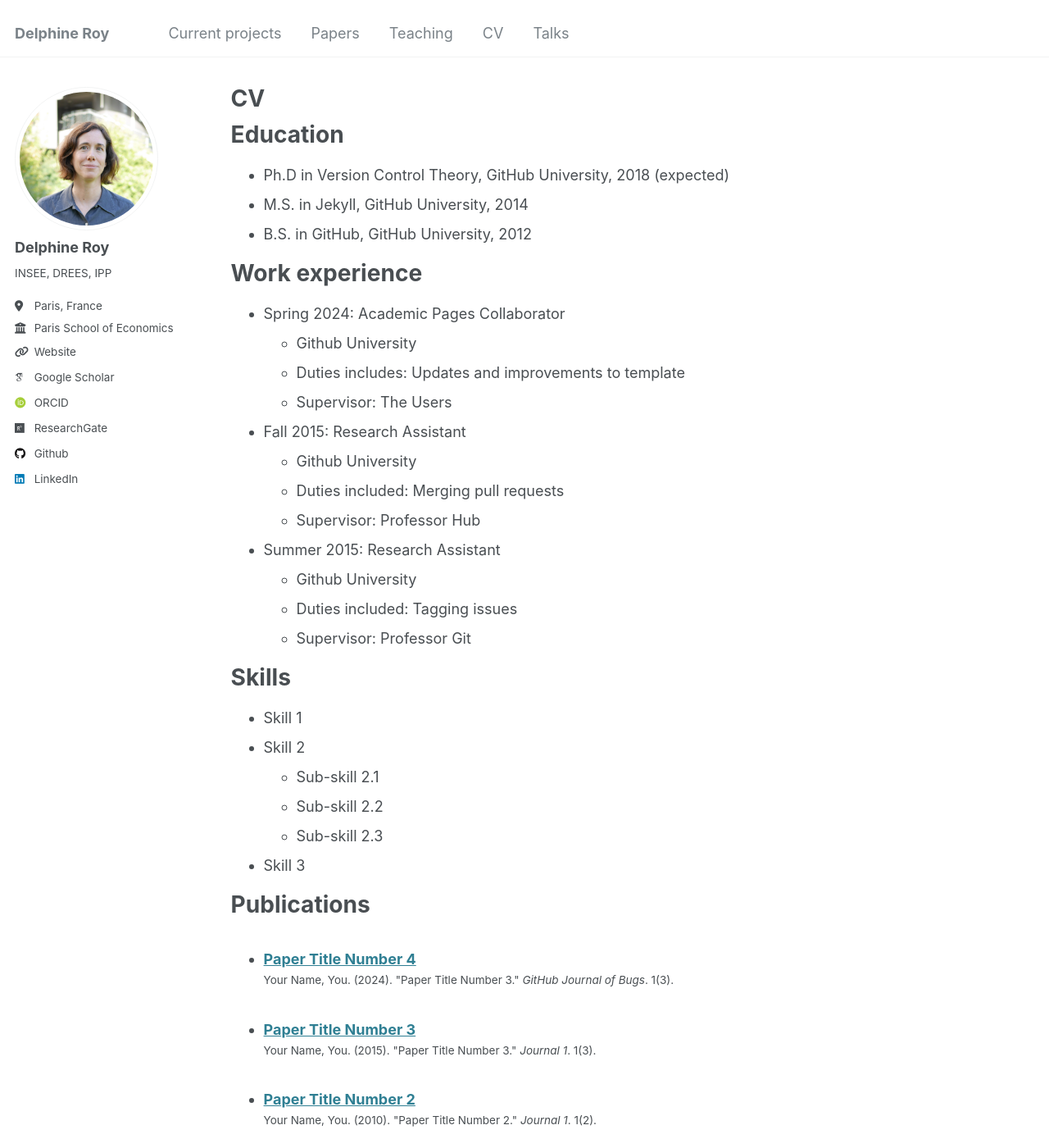
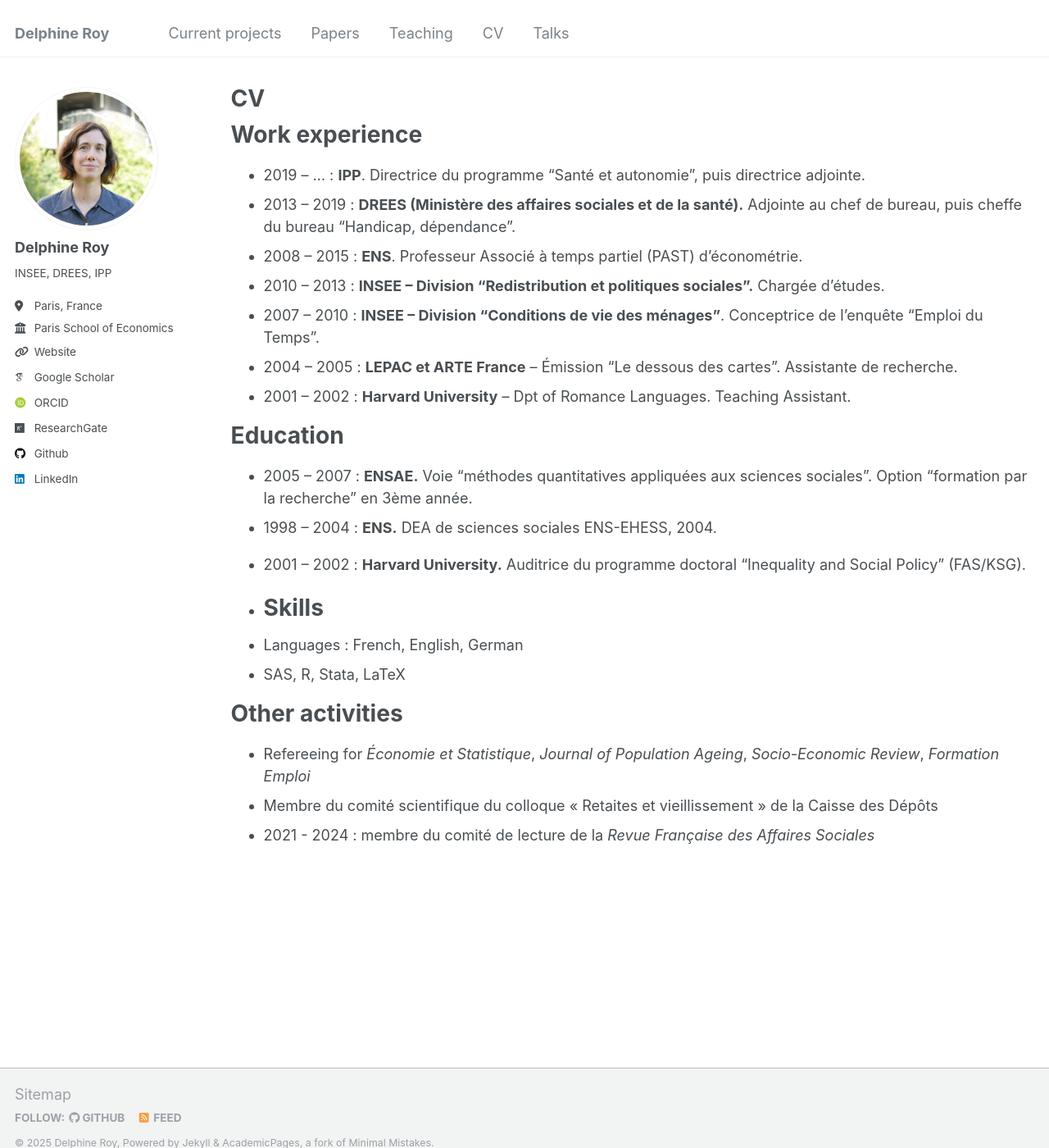
Before and after one commit to DelphineRoy/delphineroy.github.io, a Jekyll site: the page built from _pages/cv.md, in a window 1280 px wide and 1400 px high. Shown: the whole window at 82% size. Built offline with Jekyll 4.4.1, drawn with Linux system fonts in a browser that asks for light colours; some web fonts are replaced; some of the changed text lies outside the part shown.

Commit message:
crée CV

```diff
--- a/_pages/cv.md
+++ b/_pages/cv.md
@@ -9,56 +9,32 @@ redirect_from:
 
 {% include base_path %}
 
+Work experience
+======
+
+* 2019 – …     : **IPP**. Directrice du programme “Santé et autonomie”, puis directrice adjointe.
+* 2013 – 2019  : **DREES (Ministère des affaires sociales et de la santé).** Adjointe au chef de bureau, puis cheffe du bureau “Handicap, dépendance”.
+* 2008 – 2015  : **ENS**. Professeur Associé à temps partiel (PAST) d’économétrie.
+* 2010 – 2013  : **INSEE – Division “Redistribution et politiques sociales”.** Chargée d’études.
+* 2007 – 2010 : **INSEE – Division “Conditions de vie des ménages”**. Conceptrice de l’enquête “Emploi du Temps”.
+* 2004 – 2005  : **LEPAC et ARTE France** – Émission “Le dessous des cartes”. Assistante de recherche.
+* 2001 – 2002  : **Harvard University** – Dpt of Romance Languages. Teaching Assistant.
+
 Education
 ======
-* Ph.D in Version Control Theory, GitHub University, 2018 (expected)
-* M.S. in Jekyll, GitHub University, 2014
-* B.S. in GitHub, GitHub University, 2012
 
-Work experience
-======
-* Spring 2024: Academic Pages Collaborator
-  * Github University
-  * Duties includes: Updates and improvements to template
-  * Supervisor: The Users
+- 2005 – 2007 : **ENSAE.** Voie “méthodes quantitatives appliquées aux sciences sociales”. Option “formation par la recherche” en 3ème année.
+- 1998 – 2004 : **ENS.** DEA de sciences sociales ENS-EHESS, 2004.
+- 2001 – 2002 : **Harvard University.** Auditrice du programme doctoral “Inequality and Social Policy” (FAS/KSG).
 
-* Fall 2015: Research Assistant
-  * Github University
-  * Duties included: Merging pull requests
-  * Supervisor: Professor Hub
-
-* Summer 2015: Research Assistant
-  * Github University
-  * Duties included: Tagging issues
-  * Supervisor: Professor Git
-
+*
 Skills
 ======
-* Skill 1
-* Skill 2
-  * Sub-skill 2.1
-  * Sub-skill 2.2
-  * Sub-skill 2.3
-* Skill 3
+* Languages : French, English, German
+* SAS, R, Stata, LaTeX
 
-Publications
+Other activities
 ======
-  <ul>{% for post in site.publications reversed %}
-    {% include archive-single-cv.html %}
-  {% endfor %}</ul>
-
-Talks
-======
-  <ul>{% for post in site.talks reversed %}
-    {% include archive-single-talk-cv.html  %}
-  {% endfor %}</ul>
-
-Teaching
-======
-  <ul>{% for post in site.teaching reversed %}
-    {% include archive-single-cv.html %}
-  {% endfor %}</ul>
-
-Service and leadership
-======
-* Currently signed in to 43 different slack teams
+- Refereeing for _Économie et Statistique_, _Journal of Population Ageing_, _Socio-Economic Review_, _Formation Emploi_
+- Membre du comité scientifique du colloque « Retaites et vieillissement » de la Caisse des Dépôts
+- 2021 - 2024 : membre du comité de lecture de la _Revue Française des Affaires Sociales_
```
